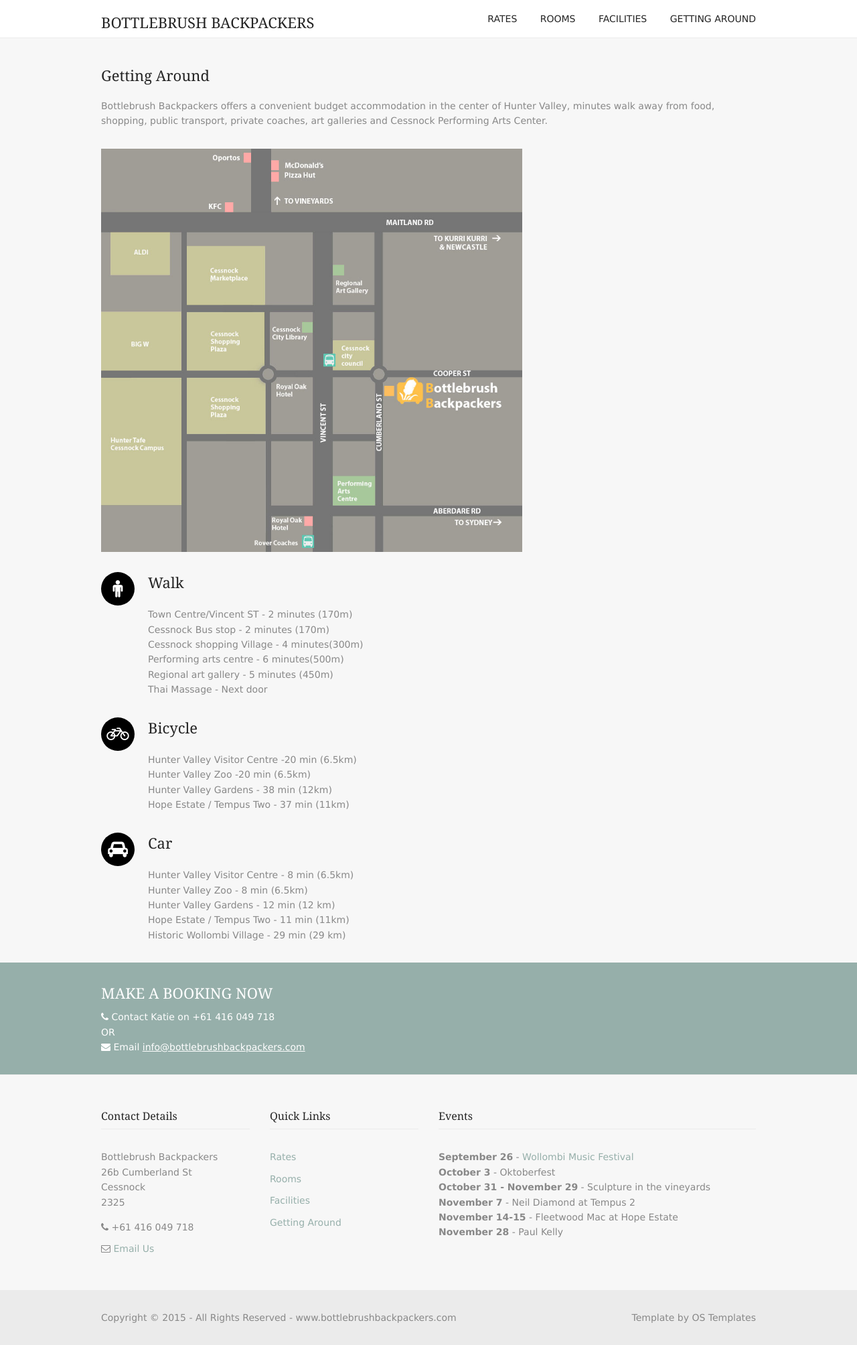
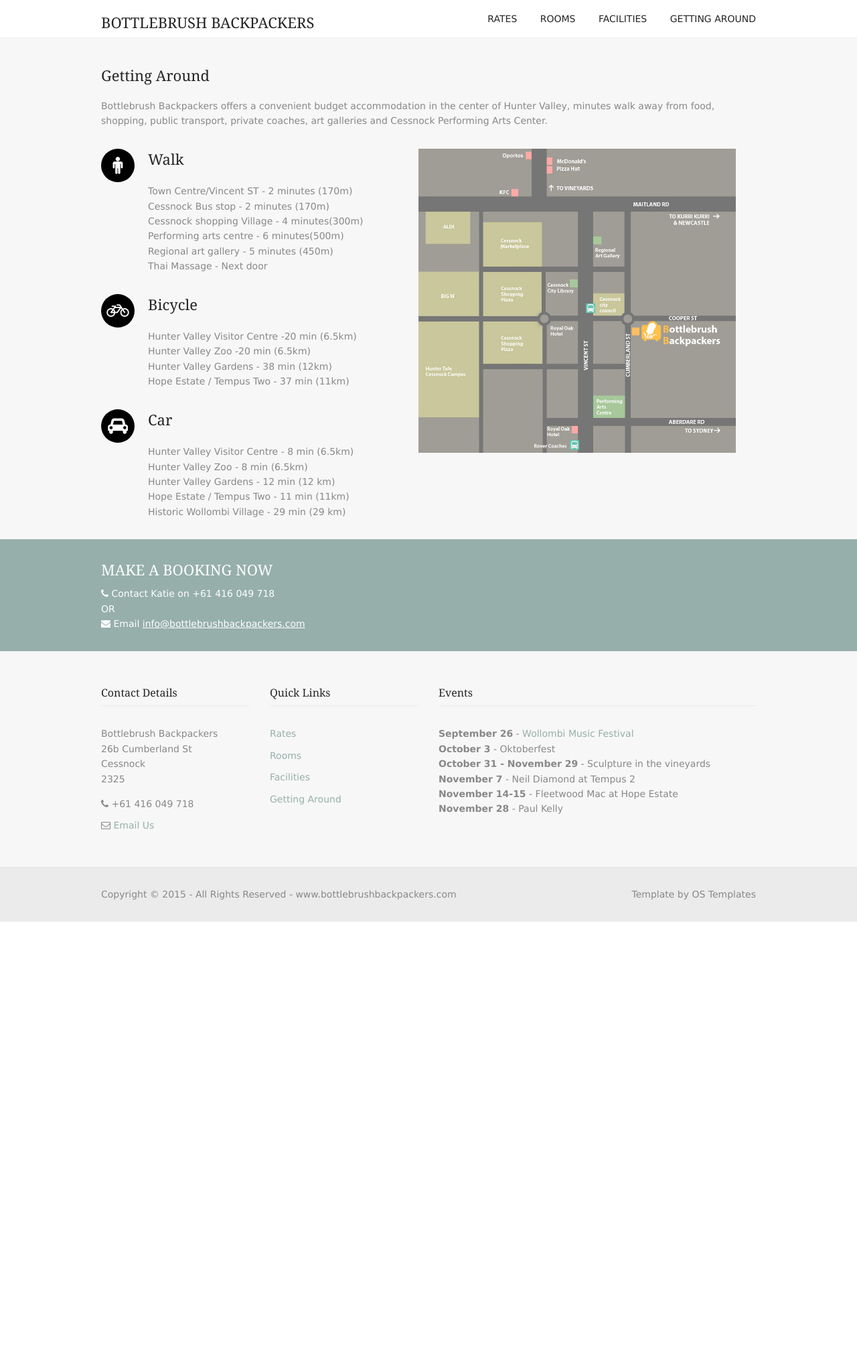
Before and after one commit to bottlebrushbackpackers/bottlebrushbackpackers, a Jekyll site: the page built from getting-around/index.html, in a window 1280 px wide. Shown: the whole page at 67% size. Built offline with Jekyll 4.4.1, drawn with Linux system fonts in a browser that asks for light colours; nearby versions of some CDN libraries; library files that are not in the unit come from our copies; after the commit the page ends 1376 px from its top, so only the background shows below that.

Commit message:
Getting around map adjustment

```diff
--- a/getting-around/index.html
+++ b/getting-around/index.html
@@ -5,8 +5,8 @@ title: Getting Around
 
 <p class="btmspace-30">Bottlebrush Backpackers offers a convenient budget accommodation in the center of Hunter Valley, minutes walk away from food, shopping, public transport, private coaches, art galleries and Cessnock Performing Arts Center.</p>
 
-<img class="BBmap" src="{{site.baseurl}}/images/gallery/BBmap.jpg" />
-
+<div class="group ga-block">
+	<div class="one_half">
 		<article class="service btmspace-30">
 			<i class="icon black circle fa fa-male"></i><h2>Walk</h2>
 			<br>
@@ -34,3 +34,8 @@ title: Getting Around
 			Hope Estate / Tempus Two - 11 min (11km)<br>
 			Historic Wollombi Village - 29 min (29 km)<br>
 		</article>
+	</div>
+	<div class="one_half">
+		<img class="" src="{{site.baseurl}}/images/gallery/BBmap.jpg" />
+	</div>
+</div>
--- a/layout/styles/layout.css
+++ b/layout/styles/layout.css
@@ -388,7 +388,6 @@ table a, #comments a{background-color:inherit;}
 	.latest ul li figure img{width:100%;}
 	.latest ul li figure figcaption{padding:15px 30px;}
 }
-
+.ga-block .one_half { margin-left: 0;}
 .privateTable td, .privateTable th {text-align:center;}
 .privateTable td:first-child {text-align:left;}
-.BBmap {width: 629px;height: 602px;margin-bottom: 30px;}
```
Lines whose indentation alone changed are shown as unchanged.
